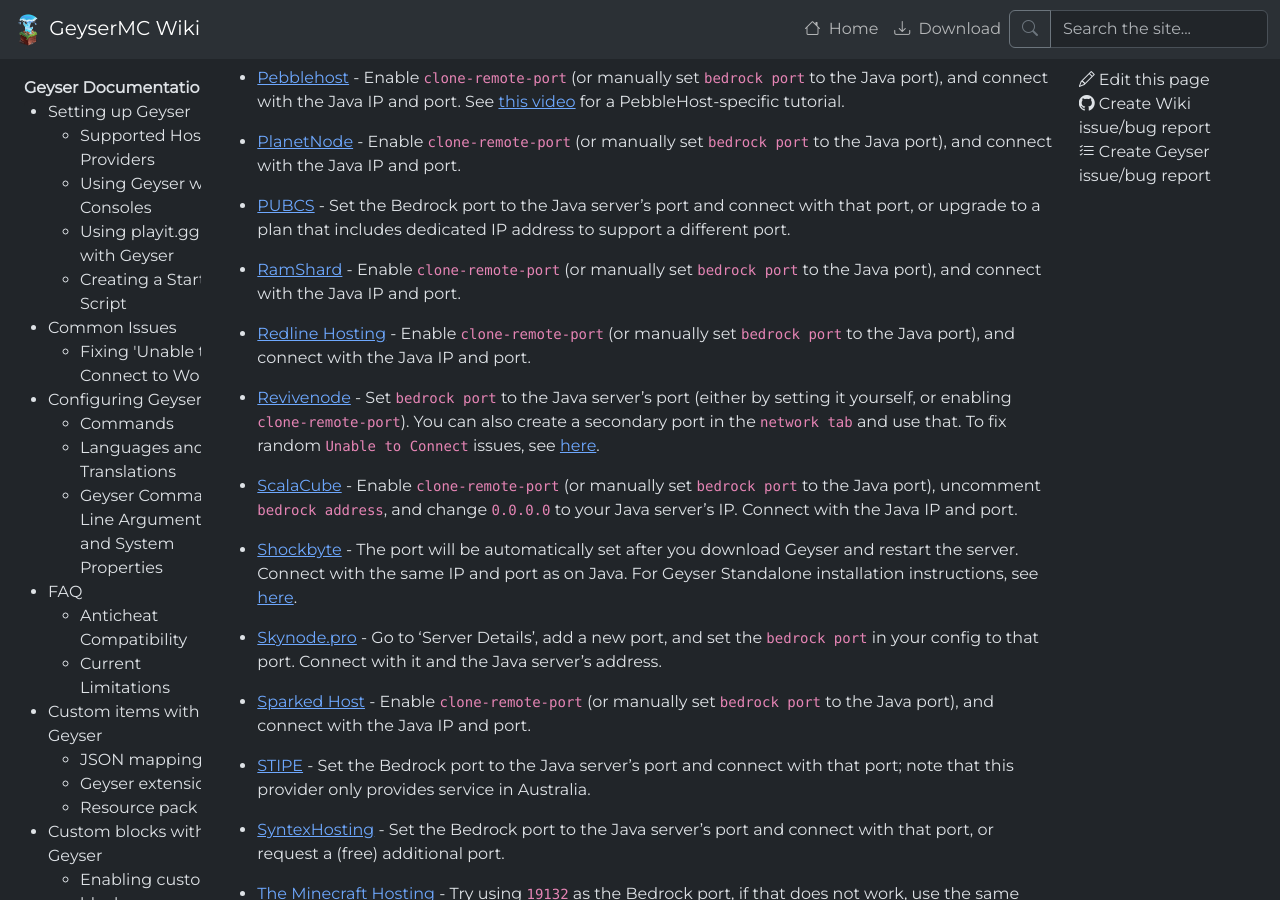
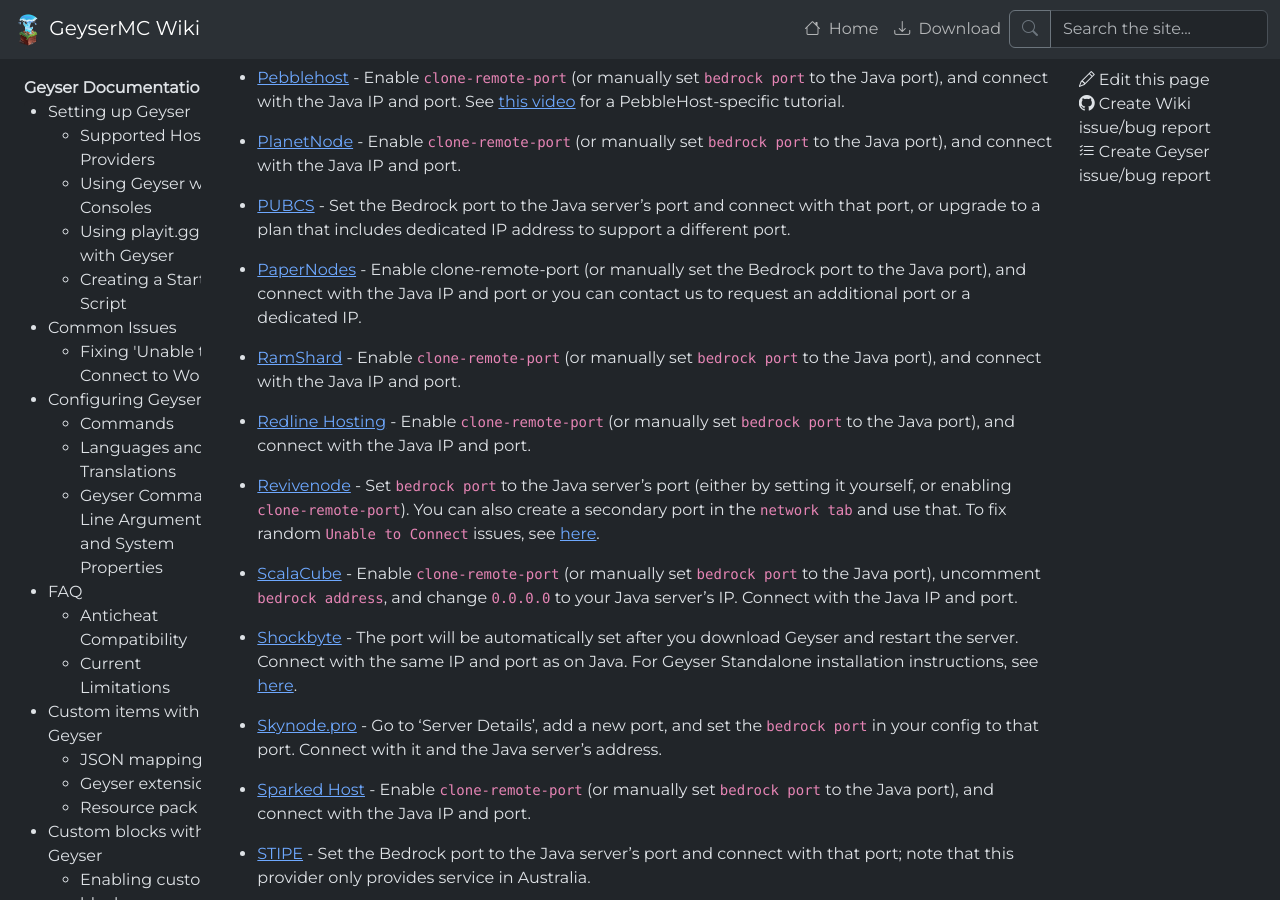
Before and after one commit to GeyserMC/GeyserWiki, a Jekyll site: the page built from _docs/geyser/supported-hosting-providers.md, in a window 1280 px wide and 900 px high, scrolled down 4727 px. Built offline with Jekyll 4.4.1, drawn with Linux system fonts in a browser that asks for light colours.

Commit message:
Update providers.json
Added a new hosting provider that supports geyser

```diff
--- a/_data/providers.json
+++ b/_data/providers.json
@@ -320,6 +320,11 @@
       "description": "Set the Bedrock port to the Java server's port and connect with that port, or upgrade to a plan that includes dedicated IP address to support a different port."
     },
     {
+      "name": "PaperNodes",
+      "url": "https://papernodes.com/",
+      "description": "Enable clone-remote-port (or manually set the Bedrock port to the Java port), and connect with the Java IP and port or you can contact us to request an additional port or a dedicated IP."
+    },
+    {
       "name": "RamShard",
       "url": "https://ramshard.com/",
       "description_template": "default"
```
